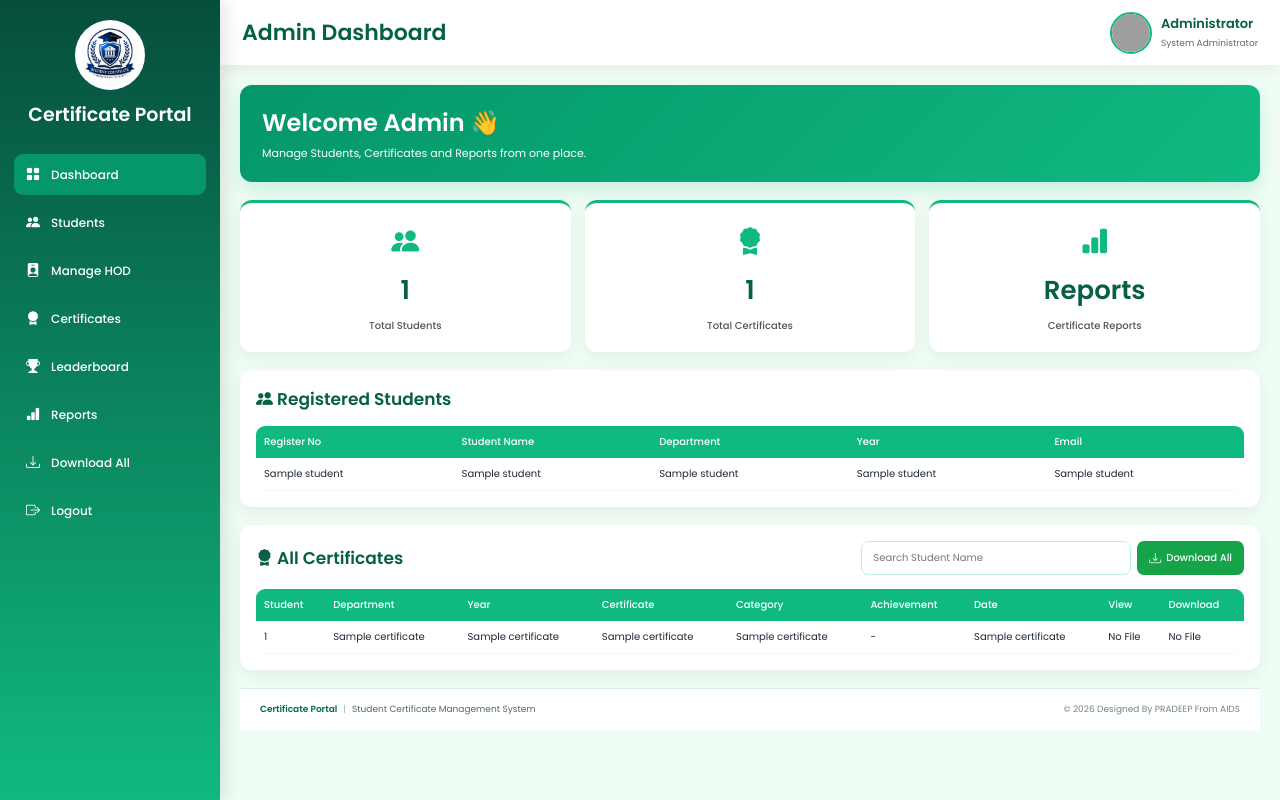
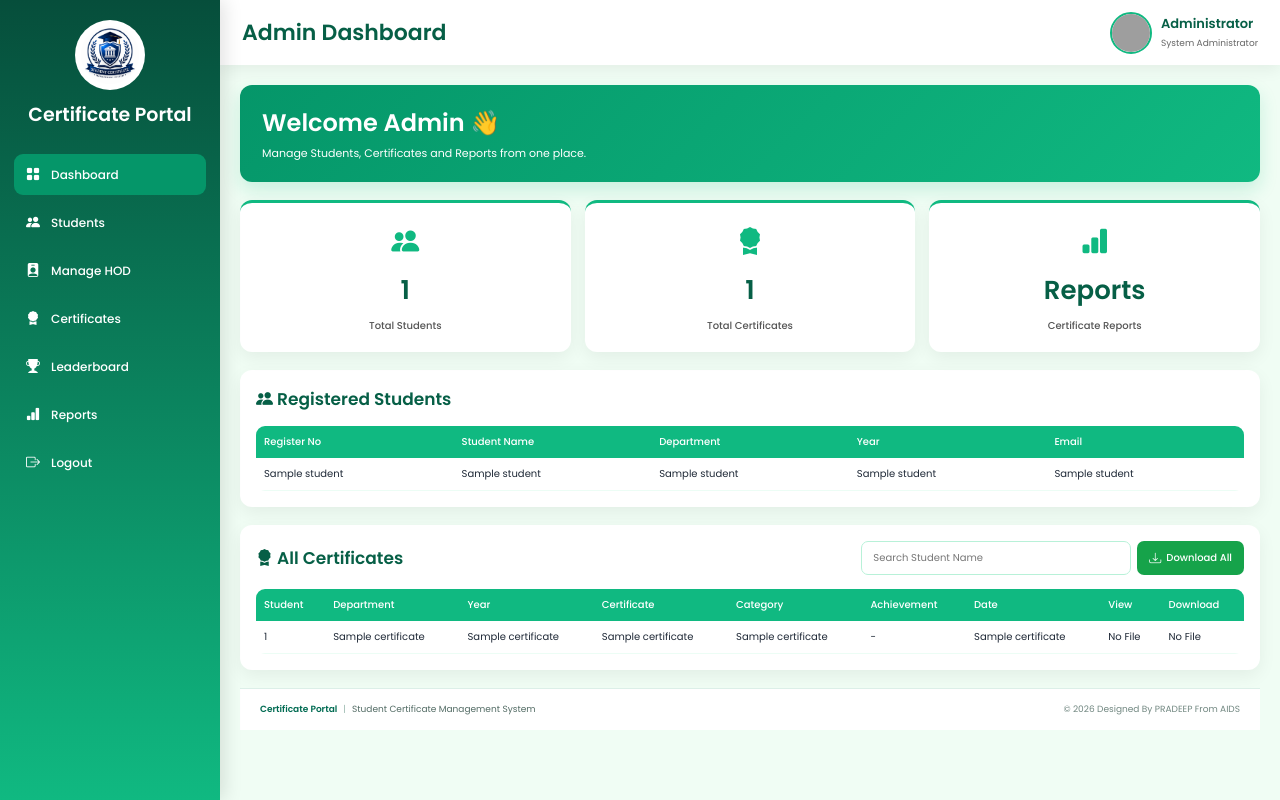
Before and after one commit to pradee-codex/student-certificate-system, a Flask app: template templates/admin/dashboard.html in a window 1280 px wide. Run offline with Flask 3, Linux system fonts and the light colour scheme; the template is opened without the code that fills it: most values are stand-ins (such as "Sample title", 1, 10 or a date in 2020); some libraries are stand-ins or nearby versions; grey boxes are pictures that could not be loaded.

Commit message:
Fix admin dashboard

```diff
--- a/templates/admin/dashboard.html
+++ b/templates/admin/dashboard.html
@@ -76,13 +76,7 @@
             </a>
         </li>
 
-        <!-- DOWNLOAD ALL -->
-        <li>
-            <a href="/download_all">
-                <i class="bi bi-download"></i>
-                Download All
-            </a>
-        </li>
+
 
         <!-- LOGOUT -->
         <li>
```
